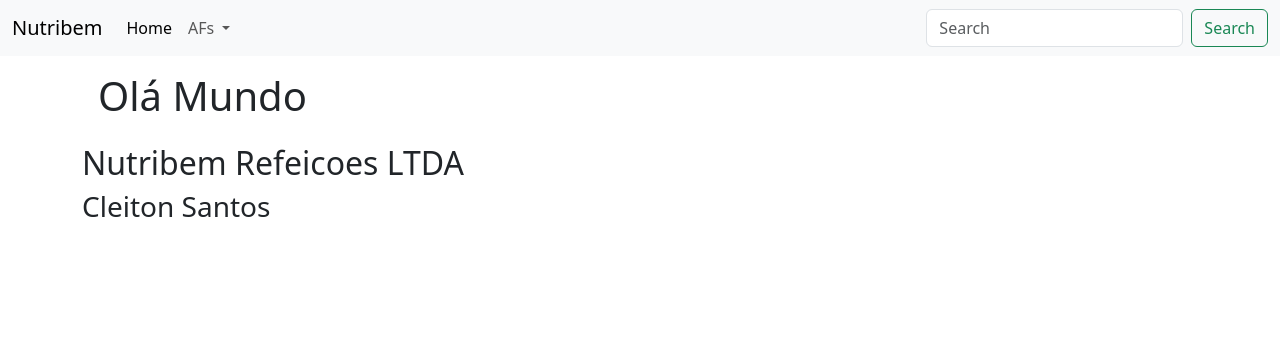
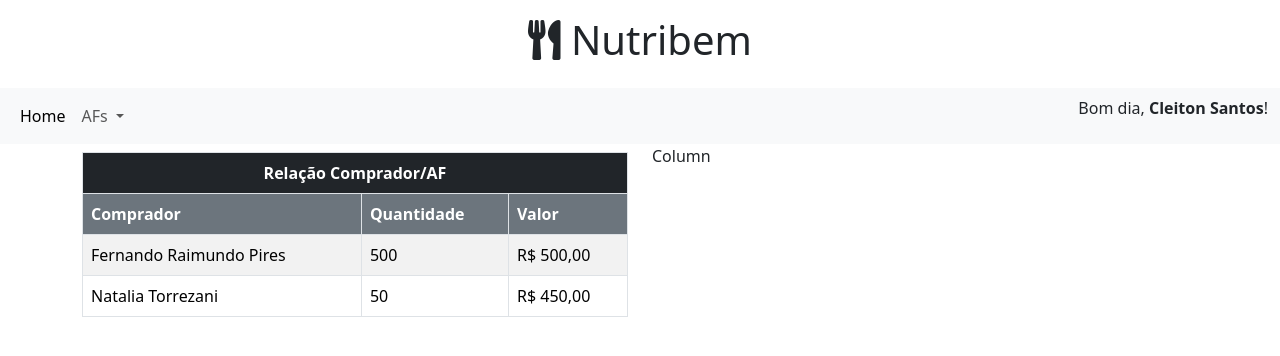
Before and after one commit to cleitonteixeira/monitoramento, a Django app: page / in a window 1280 px wide. Shown: the top 356 px of the page. Run offline with Django 5.2, Linux system fonts and the light colour scheme.

Commit message:
18-03 Menu

```diff
--- a/billings/templates/pages/home.html
+++ b/billings/templates/pages/home.html
@@ -1,43 +1,42 @@
 {% include "partials/head.html" %}
 <body>
-<nav class="navbar navbar-expand-lg navbar-light bg-light">
-    <div class="container-fluid">
-        <a class="navbar-brand" href="#">Nutribem</a>
-        <button class="navbar-toggler" type="button" data-bs-toggle="collapse" data-bs-target="#navbarSupportedContent" aria-controls="navbarSupportedContent" aria-expanded="false" aria-label="Toggle navigation">
-        <span class="navbar-toggler-icon"></span>
-        </button>
-        <div class="collapse navbar-collapse" id="navbarSupportedContent">
-        <ul class="navbar-nav me-auto mb-2 mb-lg-0">
-            <li class="nav-item">
-            <a class="nav-link active" aria-current="page" href="#">Home</a>
-            </li>{% comment %}
-            <li class="nav-item">
-            <a class="nav-link" href="#">AF's</a>
-            </li> {% endcomment %}
-            <li class="nav-item dropdown">
-                <a class="nav-link dropdown-toggle" href="#" id="navbarDropdown" role="button" data-bs-toggle="dropdown" aria-expanded="false">
-                    AFs
-                </a>
-                <ul class="dropdown-menu" aria-labelledby="navbarDropdown">
-                    <li><a class="dropdown-item" href="#">Action</a></li>
-                    <li><a class="dropdown-item" href="#">Another action</a></li>
-                    <li><hr class="dropdown-divider"></li>
-                    <li><a class="dropdown-item" href="#">Something else here</a></li>
-                </ul>
-            </li>
-        </ul>
-        <form class="d-flex">
-            <input class="form-control me-2" type="search" placeholder="Search" aria-label="Search">
-            <button class="btn btn-outline-success" type="submit">Search</button>
-        </form>
+    {% include "partials/menu.html" %}
+    <div class="container">
+        <div class="row">
+            <div class="col">
+                <div class="table-responsive mt-2">
+                    <table class="table table-striped table-bordered">
+                        <thead>
+                            <tr>
+                                <th class="text-center bg-dark text-white" colspan="3">Relação Comprador/AF</th>
+                            </tr>
+                            <tr class="">
+                                <th scope="col" class="bg-secondary text-white">Comprador</th>
+                                <th scope="col" class="bg-secondary text-white">Quantidade</th>
+                                <th scope="col" class="bg-secondary text-white">Valor</th>
+                            </tr>
+                        </thead>
+                        <tbody>
+
+                            <tr class="">
+                                <td scope="row">Fernando Raimundo Pires</td>
+                                <td>500</td>
+                                <td>R$ 500,00</td>
+                            </tr>
+                            <tr class="">
+                                <td scope="row">Natalia Torrezani</td>
+                                <td>50</td>
+                                <td>R$ 450,00</td>
+                            </tr>
+
+                        </tbody>
+                    </table>
+                </div>
+            </div>
+            <div class="col">
+                Column
+            </div>
         </div>
-    </div>
-</nav>
-    <div class="container">
-
-        <h1 class="p-3">Olá Mundo</h1>
-        <h2>{{ company }}</h2>
-        <h3>{{ name }}</h3>
     </div>
 </body>
 {% include "partials/footer.html" %}
--- a/billings/templates/partials/head.html
+++ b/billings/templates/partials/head.html
@@ -1,11 +1,19 @@
+{% load static %}
 <!DOCTYPE html>
 <html lang="pt-BR">
 <head>
     <meta charset="UTF-8">
     <meta name="viewport" content="width=device-width, initial-scale=1.0">
-    <title>Nutribem - Views</title>
+    <title>Nutribem</title>
     <link href="https://cdn.jsdelivr.net/npm/bootstrap@5.3.2/dist/css/bootstrap.min.css" rel="stylesheet" crossorigin="anonymous">
     <script src="https://cdn.jsdelivr.net/npm/bootstrap@5.3.2/dist/js/bootstrap.bundle.min.js" crossorigin="anonymous"></script>
     <script src="https://cdn.jsdelivr.net/npm/@popperjs/core@2.11.8/dist/umd/popper.min.js" crossorigin="anonymous"></script>
     <script src="https://cdn.jsdelivr.net/npm/bootstrap@5.3.2/dist/js/bootstrap.min.js" crossorigin="anonymous"></script>
+    <link rel="stylesheet" href="https://cdnjs.cloudflare.com/ajax/libs/font-awesome/5.15.4/css/fontawesome.min.css" integrity="sha512-P9vJUXK+LyvAzj8otTOKzdfF1F3UYVl13+F8Fof8/2QNb8Twd6Vb+VD52I7+87tex9UXxnzPgWA3rH96RExA7A==" crossorigin="anonymous" referrerpolicy="no-referrer" />
+    <link rel="stylesheet" href="https://cdnjs.cloudflare.com/ajax/libs/font-awesome/5.15.4/css/brands.min.css" integrity="sha512-sVSECYdnRMezwuq5uAjKQJEcu2wybeAPjU4VJQ9pCRcCY4pIpIw4YMHIOQ0CypfwHRvdSPbH++dA3O4Hihm/LQ==" crossorigin="anonymous" referrerpolicy="no-referrer" />
+    <link rel="stylesheet" href="https://cdnjs.cloudflare.com/ajax/libs/font-awesome/5.15.4/css/solid.min.css" integrity="sha512-tk4nGrLxft4l30r9ETuejLU0a3d7LwMzj0eXjzc16JQj+5U1IeVoCuGLObRDc3+eQMUcEQY1RIDPGvuA7SNQ2w==" crossorigin="anonymous" referrerpolicy="no-referrer" />
+    <link rel="preconnect" href="https://fonts.googleapis.com">
+    <link rel="preconnect" href="https://fonts.gstatic.com" crossorigin>
+    <link href="https://fonts.googleapis.com/css2?family=Roboto:wght@400;900&display=swap" rel="stylesheet">
+    <link rel="stylesheet" href="{% static 'bilings/css/style.css' %}">
 </head>
--- /dev/null
+++ b/billings/templates/partials/menu.html
@@ -0,0 +1,40 @@
+    <header class="container">
+        <div class="container text-center bg">
+            <h1 class="p-3">
+                <i class="fas fa-utensils main-logo-icon"></i>
+                <span class="main-logo-text">Nutribem</span>
+            </h1>
+        </div>
+    </header>
+    <nav class="navbar navbar-expand-lg navbar-light bg-light">
+        <div class="container-fluid">
+            <button class="navbar-toggler" type="button" data-bs-toggle="collapse" data-bs-target="#navbarSupportedContent" aria-controls="navbarSupportedContent" aria-expanded="false" aria-label="Toggle navigation">
+            <span class="navbar-toggler-icon"></span>
+            </button>
+            <div class="collapse navbar-collapse" id="navbarSupportedContent">
+                <ul class="navbar-nav me-auto mb-2 mb-lg-0">
+                    <li class="nav-item">
+                    <a class="nav-link active" aria-current="page" href="#">Home</a>
+                    </li>{% comment %}
+                    <li class="nav-item">
+                    <a class="nav-link" href="#">AF's</a>
+                    </li> {% endcomment %}
+                    <li class="nav-item dropdown">
+                        <a class="nav-link dropdown-toggle" href="#" id="navbarDropdown" role="button" data-bs-toggle="dropdown" aria-expanded="false">
+                            AFs
+                        </a>
+                        <ul class="dropdown-menu" aria-labelledby="navbarDropdown">
+                            <li><a class="dropdown-item" href="#">AF Manual/Extra</a></li>
+                            <li><hr class="dropdown-divider"></li>
+                            <li><a class="dropdown-item" href="#">Apuração</a></li>
+                            <li><hr class="dropdown-divider"></li>
+                            <li><a class="dropdown-item" href="#">Informações Importantes</a></li>
+                        </ul>
+                    </li>
+                </ul>
+                <p class="d-flex">
+                    <span>Bom dia, <strong> {{ name }}</strong>!</span>
+                </p>
+            </div>
+        </div>
+    </nav>
```
Also changed, not shown: billings/templates/pages/apuracao.html (added).
